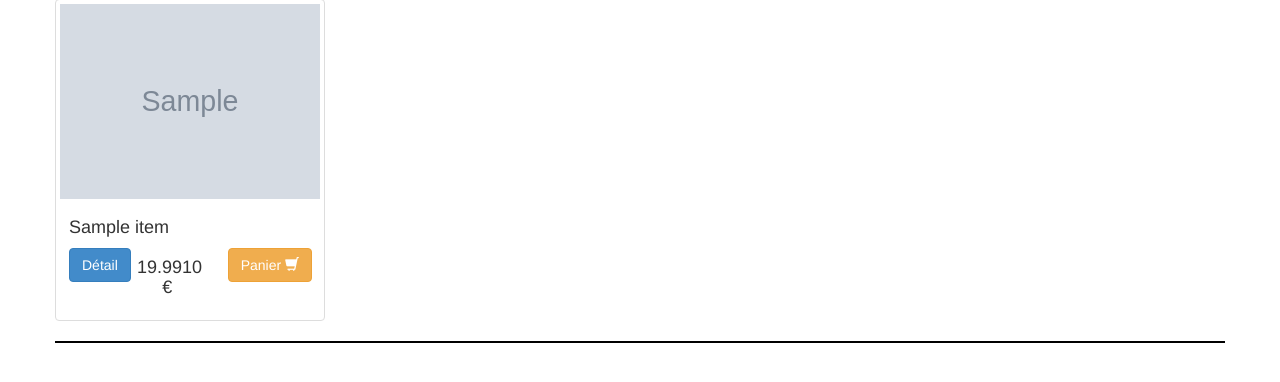
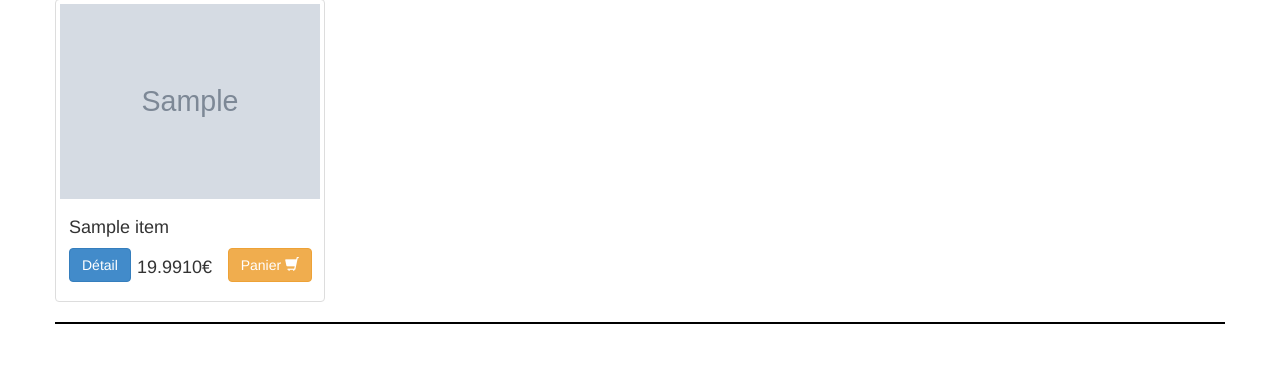
Before and after one commit to splyy/AgnamStore, a PHP site: template views/items.html.twig in a window 1280 px wide. Shown: the part 184-566 px from the top of the page. Run offline with PHP 8.4, Linux system fonts and the light colour scheme; the template is opened without the code that fills it: most values are stand-ins (such as "Sample title", 1, 10 or a date in 2020); grey boxes marked "Sample" are stand-in pictures; some libraries are stand-ins or nearby versions.

Commit message:
AgnamStore 0.0.26

```diff
--- a/views/item.html.twig
+++ b/views/item.html.twig
@@ -9,10 +9,10 @@
                 <h2>{{ item.name }}</h2>
             </div>
             <div class="row">
-                <div class="col-md-3">
+                <div class="col-sm-3">
                     <img class="img-thumbnail" src="{{ app.request.basepath }}/images/produit/{{ item.image }}" title="{{ item.name }}"/>
                 </div>
-                <div class="col-md-9 panel-body">
+                <div class="col-sm-9 panel-body">
                     <div class="container">
                         <div class="row">
                             <!-- <div class="col-md-3">
@@ -35,6 +35,7 @@
                         <div class="row">
                             <br />
                             <a class="btn btn-primary" href="/items/type={{ item.type.id }}" >Retour </a>
+                            <a  class="btn btn-warning"href="/panier/additem={{ item.id }}" >Panier <span class="glyphicon glyphicon-shopping-cart"></span></a>
                         </div>
                     </div>
                 </div>
--- a/views/items.html.twig
+++ b/views/items.html.twig
@@ -17,9 +17,9 @@
                                 <div class="caption">
                                     <h4>{{ item.name }}</h4>
                                     <div class="row">
-                                        <div class="col-sm-3"><a class="btn btn-primary" href="/items/{{ item.id }}" >Détail</a></div>
-                                        <h4 class="col-sm-4 text-center"> 19.99{{ item.price }} €</h4>
-                                        <div class="col-sm-5"><a  class="btn btn-warning"href="/panier/additem={{ item.id }}" >Panier <span class="glyphicon glyphicon-shopping-cart"></span></a></div>
+                                        <div class="col-xs-3"><a class="btn btn-primary" href="/items/{{ item.id }}" >Détail</a></div>
+                                        <h4 class="col-xs-4 col-sm-3 col-md-4 text-center"> 19.99{{ item.price }}€</h4>
+                                        <div class="col-xs-5"><a  class="btn btn-warning"href="/panier/additem={{ item.id }}" >Panier <span class="glyphicon glyphicon-shopping-cart"></span></a></div>
                                     </div>
                                 </div>
                             </div>
```
